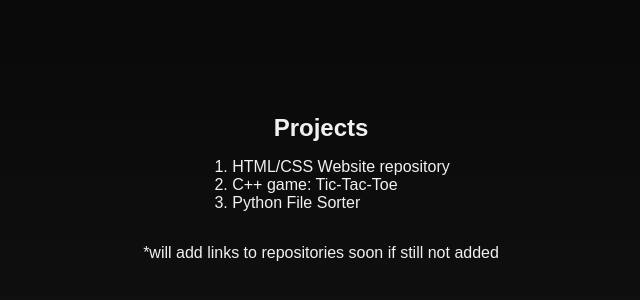
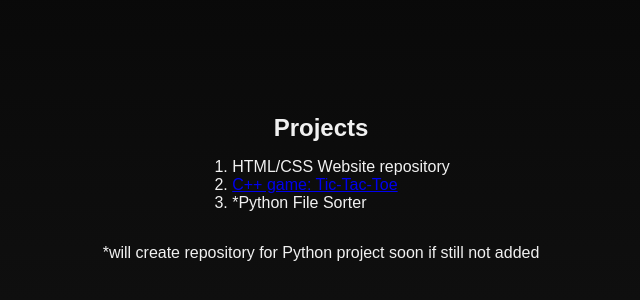
Before and after one commit to adamkimmins/PortfolioARC, a plain HTML site: page docs/index.html in a window 1280 px wide. Shown: the part 1193-1493 px from the top of the page, without its empty margins (319-959 px from the left). Drawn offline with Linux system fonts and the light colour scheme.

Commit message:
added cpp project

```diff
--- a/docs/index.html
+++ b/docs/index.html
@@ -6,6 +6,7 @@
     <script src="https://kit.fontawesome.com/18a601aaa1.js" crossorigin="anonymous"></script>
 </head>
 <body>
+
     <!-- Header Section -->
     <header id="Cheader">
         <h1>Welcome to My Portfolio</h1>
@@ -44,10 +45,10 @@
         <h2>Projects</h2>
         <ol>
             <li>HTML/CSS Website repository</li>
-            <li>C++ game: Tic-Tac-Toe</li>
-            <li>Python File Sorter</li>
+            <li><a href="https://github.com/adamkimmins/TicTacToe.git">C++ game: Tic-Tac-Toe</a></li>
+            <li>*Python File Sorter</li>
         </ol>
-        <p>*will add links to repositories soon if still not added</p>
+        <p>*will create repository for Python project soon if still not added</p>
     </section>
 
     <!-- Skills Section -->
--- a/docs/styles.css
+++ b/docs/styles.css
@@ -1,4 +1,4 @@
-/* General Styles */
+/* General Styles, extra hidden */
 ::-webkit-scrollbar {
     display: none;
 }
@@ -120,14 +120,10 @@ section {
 }
 
 section:nth-child(even) {
-    /* background-color: #333;
-    color: #f1f1f1; */
     background-image: linear-gradient(rgb(21,21,21), rgb(5,5,5));
 }
 
 section:nth-child(odd) {
-    /* background-color: #1a1a1a;
-    color: #f1f1f1; */
     background-image: linear-gradient(rgb(5,5,5), rgb(21, 21, 21));
 }
 
```
